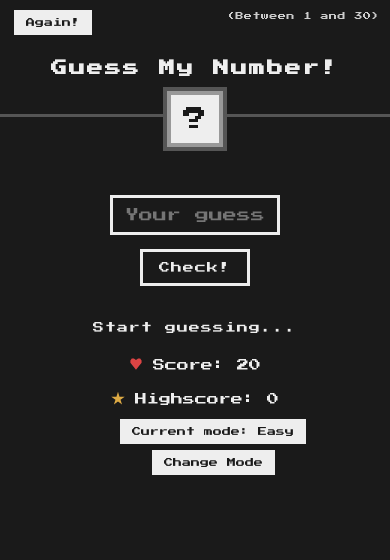
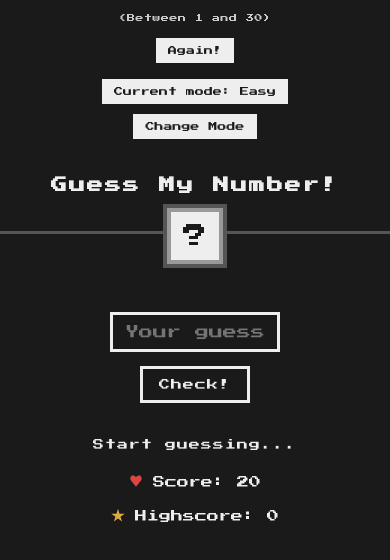
Before and after one commit to subhan420/Number-guesser, a plain HTML site: page index.html in a window 390 px wide. Drawn offline with Linux system fonts and the light colour scheme.

Commit message:
Fixed UI elements

```diff
--- a/index.html
+++ b/index.html
@@ -1,21 +1,37 @@
 <!DOCTYPE html>
 <html lang="en">
 <head>
-<meta charset="UTF-8" />
-<meta name="viewport" content="width=device-width, initial-scale=1.0" />
-<title>Guess My Number!</title>
-<link rel="stylesheet" href="style.css">
-<link href="https://fonts.googleapis.com/css2?family=Press+Start+2P&display=swap" rel="stylesheet" />
-<style>
+  <meta charset="UTF-8" />
+  <meta name="viewport" content="width=device-width, initial-scale=1.0" />
+  <title>Guess My Number!</title>
 
-</style>
+  <link rel="stylesheet" href="style.css" />
+
+  <link
+    href="https://fonts.googleapis.com/css2?family=Press+Start+2P&display=swap"
+    rel="stylesheet"
+  />
 </head>
+
 <body>
 
-  <span class="hint">(Between 1 and 30)</span>
-  <button class="btn-again">Again!</button>
-  <button class="btn-change-mode">Change Mode</button>
-  <button class="btn-mode">Current mode: <span>Easy</span></button>
+  <div class="top-controls">
+
+    <button class="btn-again">Again!</button>
+
+    <div class="mode-controls">
+      <button class="btn-mode">
+        Current mode: <span>Easy</span>
+      </button>
+
+      <button class="btn-change-mode">
+        Change Mode
+      </button>
+    </div>
+
+    <span class="hint">(Between 1 and 30)</span>
+
+  </div>
 
   <h1 class="title">Guess My Number!</h1>
 
@@ -24,23 +40,38 @@
   <div class="number-box">?</div>
 
   <div class="main-area">
+
     <div class="left-panel">
-      <input class="guess-input" type="number" min="1" max="30" placeholder="Your guess" />
+      <input
+        class="guess-input"
+        type="number"
+        min="1"
+        max="30"
+        placeholder="Your guess"
+      />
+
       <button class="btn-check">Check!</button>
     </div>
 
     <div class="right-panel">
+
       <p class="status-msg">Start guessing...</p>
+
       <div class="score-line">
         <span class="dot dot-heart"></span>
         Score: 20
       </div>
+
       <div class="score-line">
         <span class="dot dot-star"></span>
         Highscore: 0
       </div>
+
     </div>
+
   </div>
+
   <script src="app.js"></script>
+
 </body>
 </html>
--- a/style.css
+++ b/style.css
@@ -11,106 +11,115 @@ body {
   color: #eee;
   font-family: "Press Start 2P", monospace;
   min-height: 100vh;
+
   display: flex;
   flex-direction: column;
   align-items: center;
-  position: relative;
-  padding: 0;
+
   overflow-x: hidden;
 }
 
+.top-controls {
+  width: 100%;
+
+  display: flex;
+  justify-content: space-between;
+  align-items: flex-start;
+
+  padding: 14px 18px;
+  gap: 16px;
+
+  flex-wrap: wrap;
+}
+
+.mode-controls {
+  display: flex;
+  flex-direction: column;
+  gap: 10px;
+
+  align-items: center;
+}
+
 .hint {
-  position: absolute;
-  top: 14px;
-  right: 18px;
   font-size: 10px;
   color: #ccc;
   letter-spacing: 0.5px;
 }
 
-.btn-again {
-  position: absolute;
-  top: 10px;
-  left: 14px;
+.btn-again,
+.btn-change-mode,
+.btn-mode {
   background: #eee;
   color: #1a1a1a;
+
   border: none;
+
   padding: 10px 16px;
+
   font-family: "Press Start 2P", monospace;
   font-size: 11px;
+
   cursor: pointer;
+
   image-rendering: pixelated;
 }
-.btn-again:hover {
+
+.btn-again:hover,
+.btn-change-mode:hover,
+.btn-mode:hover {
   background: #fff;
 }
-.btn-again:active {
+
+.btn-again:active,
+.btn-change-mode:active,
+.btn-mode:active {
   background: #ccc;
 }
 
-.btn-change-mode {
-  position: absolute;
-  top: 330px;
-  left: 369px;
-  background: #eee;
-  color: #1a1a1a;
-  border: none;
-  padding: 10px 16px;
-  font-family: "Press Start 2P", monospace;
-  font-size: 11px;
-  cursor: pointer;
-  image-rendering: pixelated;
-}
-.btn-change-mode:hover {
-  background: #fff;
-}
-.btn-change-mode:active {
-  background: #ccc;
-}
+.title {
+  margin-top: 24px;
 
-.btn-mode {
-  position: absolute;
-  top: 50px;
-  left: 14px;
-  background: #eee;
-  color: #1a1a1a;
-  border: none;
-  padding: 10px 16px;
-  font-family: "Press Start 2P", monospace;
-  font-size: 11px;
-  cursor: pointer;
-  image-rendering: pixelated;
-}
+  font-size: clamp(18px, 4vw, 28px);
 
-.title {
-  margin-top: 56px;
-  font-size: clamp(18px, 4vw, 28px);
   color: #eee;
+
   letter-spacing: 2px;
+
   text-align: center;
+
   padding: 0 12px;
+
   margin-bottom: 20px;
 }
 
 .divider {
   width: 100%;
   height: 3px;
+
   background: #555;
+
   margin-top: 18px;
 }
 
 .number-box {
   margin-top: -26px;
+
   background: #eee;
   color: #1a1a1a;
+
   width: 68px;
   height: 68px;
+
   display: flex;
   align-items: center;
   justify-content: center;
+
   font-size: 30px;
+
   font-family: "Press Start 2P", monospace;
+
   image-rendering: pixelated;
+
   border: 4px solid #999;
   outline: 4px solid #555;
 }
@@ -118,11 +127,15 @@ body {
 .main-area {
   width: 100%;
   max-width: 640px;
+
   display: flex;
   justify-content: space-between;
   align-items: center;
+
   margin-top: 60px;
+
   padding: 0 48px;
+
   gap: 24px;
 }
 
@@ -134,14 +147,21 @@ body {
 
 .guess-input {
   background: #1a1a1a;
+
   border: 3px solid #eee;
+
   color: #eee;
+
   font-family: "Press Start 2P", monospace;
   font-size: 14px;
+
   padding: 10px 12px;
+
   width: 170px;
+
   outline: none;
 }
+
 .guess-input:focus {
   border-color: #fff;
 }
@@ -155,17 +175,25 @@ input[type="number"]::-webkit-inner-spin-button {
 .btn-check {
   background: #1a1a1a;
   color: #eee;
+
   border: 3px solid #eee;
+
   font-family: "Press Start 2P", monospace;
   font-size: 11px;
+
   padding: 10px 16px;
+
   cursor: pointer;
+
   width: fit-content;
+
   letter-spacing: 1px;
 }
+
 .btn-check:hover {
   background: #333;
 }
+
 .btn-check:active {
   background: #444;
 }
@@ -173,34 +201,47 @@ input[type="number"]::-webkit-inner-spin-button {
 .right-panel {
   display: flex;
   flex-direction: column;
+
   gap: 20px;
+
   text-align: left;
 }
 
 .status-msg {
   font-size: 11px;
+
   color: #eee;
+
   letter-spacing: 1px;
+
   line-height: 1.8;
 }
 
 .score-line {
   display: flex;
   align-items: center;
+
   gap: 10px;
+
   font-size: 12px;
+
   color: #eee;
 }
 
 .dot {
   width: 14px;
   height: 14px;
+
   display: inline-block;
+
   image-rendering: pixelated;
+
   flex-shrink: 0;
 }
+
 .dot-heart {
   background: #d44;
+
   clip-path: polygon(
     50% 15%,
     65% 5%,
@@ -214,8 +255,10 @@ input[type="number"]::-webkit-inner-spin-button {
     35% 5%
   );
 }
+
 .dot-star {
   background: #da4;
+
   clip-path: polygon(
     50% 0%,
     61% 35%,
@@ -231,110 +274,78 @@ input[type="number"]::-webkit-inner-spin-button {
 }
 
 @media (max-width: 520px) {
+
+  .top-controls {
+    flex-direction: column;
+    align-items: center;
+  }
+
+  .mode-controls {
+    width: 100%;
+  }
+
   .hint {
+    order: -1;
     font-size: 8px;
-    top: 12px;
-    right: 10px;
   }
+
   .btn-again,
   .btn-change-mode,
   .btn-mode {
     font-size: 9px;
     padding: 8px 12px;
   }
+
   .title {
     font-size: 16px;
-    margin-top: 60px;
   }
+
   .number-box {
     width: 56px;
     height: 56px;
+
     font-size: 24px;
   }
+
   .main-area {
     flex-direction: column;
+
     align-items: center;
+
     margin-top: 48px;
+
     padding: 0 24px;
+
     gap: 32px;
   }
+
   .left-panel {
     align-items: center;
   }
+
   .right-panel {
     align-items: center;
     text-align: center;
   }
+
   .guess-input {
     width: 170px;
   }
 }
 
 @media (max-width: 380px) {
+
   .title {
     font-size: 13px;
     letter-spacing: 1px;
   }
+
   .hint {
     font-size: 7px;
   }
+
   .guess-input {
     width: 150px;
     font-size: 12px;
   }
 }
-
-@media (max-width: 320px) {
-  .btn-change-mode {
-    top: 450px;
-    left: 98px;
-  }
-  .btn-mode {
-    top: 419px;
-    left: 67px;
-  }
-}
-
-@media (min-width: 321px) and (max-width: 375px) {
-  .btn-change-mode {
-    top: 450px;
-    left: 126px;
-  }
-  .btn-mode {
-    top: 419px;
-    left: 94px;
-  }
-}
-
-@media (min-width: 376px) and (max-width: 425px) {
-  .btn-change-mode {
-    top: 450px;
-    left: 152px;
-  }
-  .btn-mode {
-    top: 419px;
-    left: 120px;
-  }
-}
-
-@media (min-width: 426px) and (max-width: 768px) {
-  .btn-change-mode {
-    top: 370px;
-    left: 452px;
-  }
-  .btn-mode {
-    top: 329px;
-    left: 452px;
-  }
-}
-
-@media (min-width: 769px) and (max-width: 1024px) {
-  .btn-change-mode {
-    top: 330px;
-    left: 241px;
-  }
-  .btn-mode {
-    top: 50px;
-    left: 14px;
-  }
-}
```
